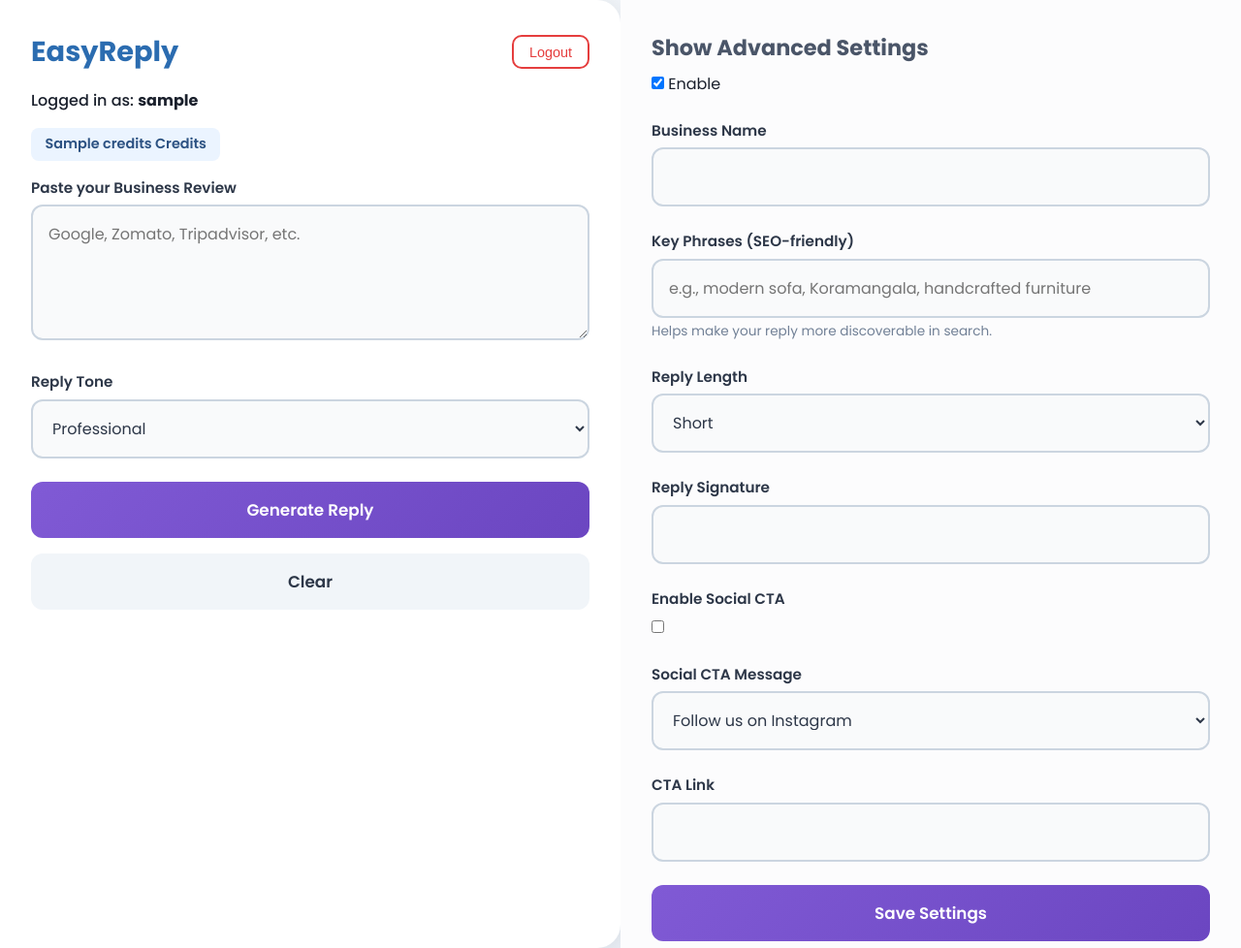
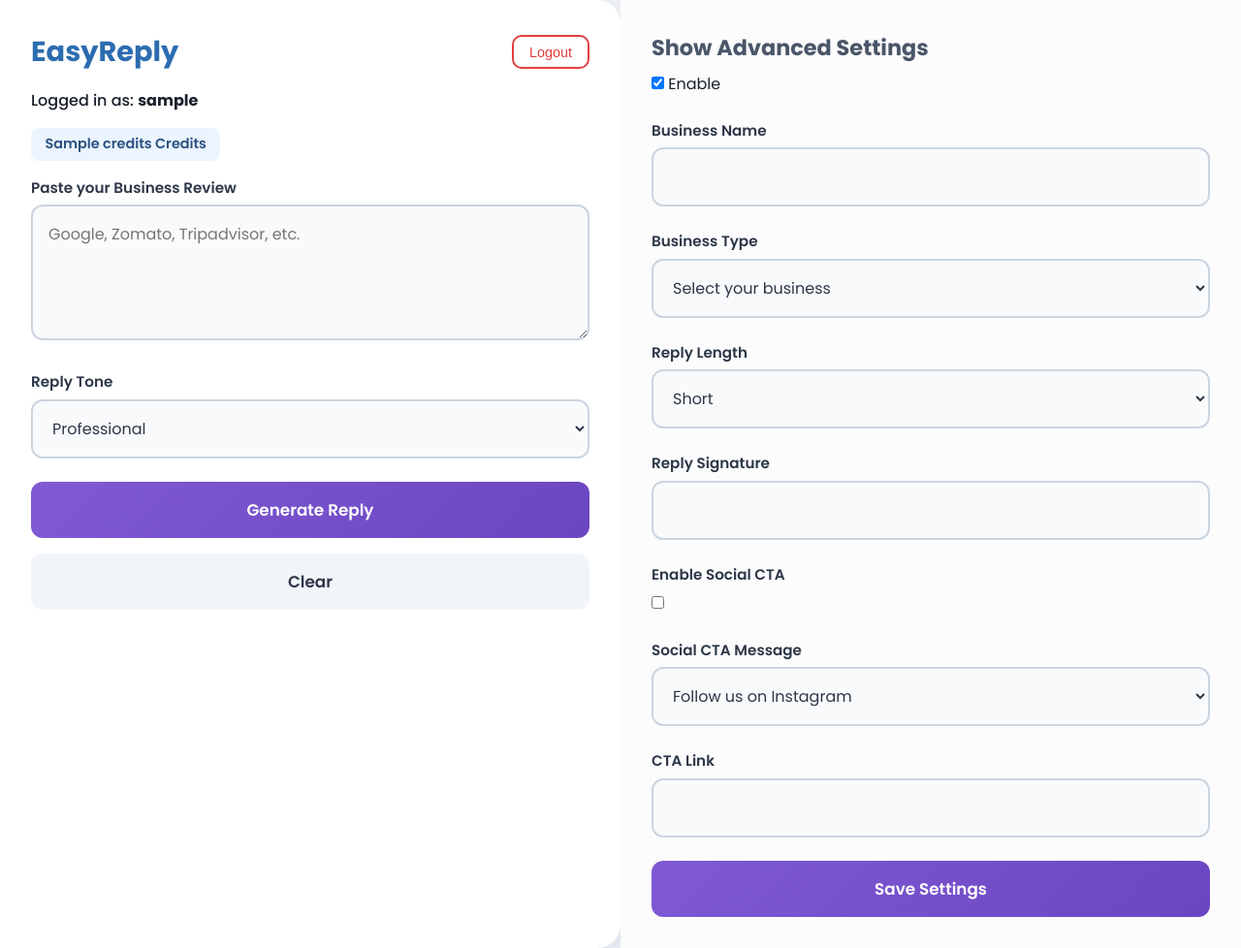
Before and after one commit to Easyreply/easyreplyapppro, a Flask app: template templates/user.html in a window 1280 px wide. Shown: the whole page at 97% size. Run offline with Flask 3, Linux system fonts and the light colour scheme; the template is opened without the code that fills it: most values are stand-ins (such as "Sample title", 1, 10 or a date in 2020); parts of the project's set-up code (start-up, migrations or seed data) failed here and were passed over.

Commit message:
Update user.html

```diff
--- a/templates/user.html
+++ b/templates/user.html
@@ -132,11 +132,24 @@
     </div>
     <div id="settingsPanel">
       <div class="input-group"><label for="businessName">Business Name</label><input type="text" id="businessName" /></div>
-     <div class="input-group">
-  <label for="seoKeywords">Key Phrases (SEO-friendly)</label>
-  <input type="text" id="seoKeywords" placeholder="e.g., modern sofa, Koramangala, handcrafted furniture" />
-  <small style="font-size: 0.85rem; color: #718096;">Helps make your reply more discoverable in search.</small>
-</div>
+
+      <div class="input-group">
+        <label for="businessCategory">Business Type</label>
+        <select id="businessCategory">
+          <option selected disabled>Select your business</option>
+          <option>Restaurant</option>
+          <option>Hotel</option>
+          <option>Retail Shop</option>
+          <option>Clinic</option>
+          <option>Freelancer</option>
+          <option>Online Store</option>
+          <option>Salon</option>
+          <option>Education</option>
+          <option>Real Estate</option>
+          <option>General Business</option>
+        </select>
+      </div>
+
       <div class="input-group"><label for="replyLength">Reply Length</label>
         <select id="replyLength">
           <option selected>Short</option>
@@ -179,7 +192,7 @@
       if (settingsEnabled) {
         payload.tone = document.getElementById("tone").value;
         payload.business_name = document.getElementById("businessName").value;
-        payload.seo_keywords = document.getElementById("seoKeywords").value;
+        payload.business_category = document.getElementById("businessCategory").value;
         payload.reply_length = document.getElementById("replyLength").value;
         payload.signature = document.getElementById("signature").value;
         payload.cta_enabled = document.getElementById("enableSocialCTA").checked;
@@ -239,7 +252,7 @@
     }
 
     function saveSettings() {
-      const ids = ["businessName", "seoKeywords", "replyLength", "signature", "enableSocialCTA", "ctaType", "ctaLink"];
+      const ids = ["businessName", "businessCategory", "replyLength", "signature", "enableSocialCTA", "ctaType", "ctaLink"];
       ids.forEach(id => {
         const el = document.getElementById(id);
         if (el) localStorage.setItem(id, el.type === "checkbox" ? el.checked : el.value);
```
